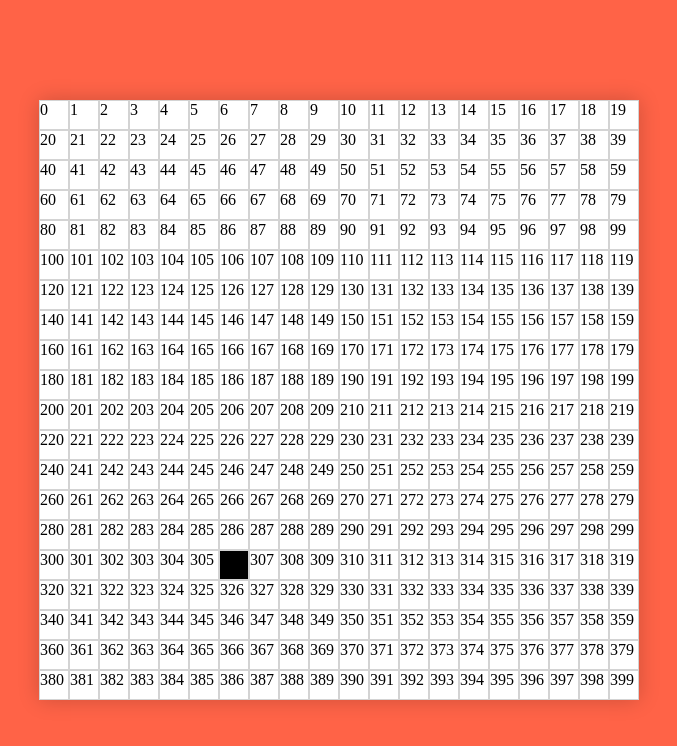
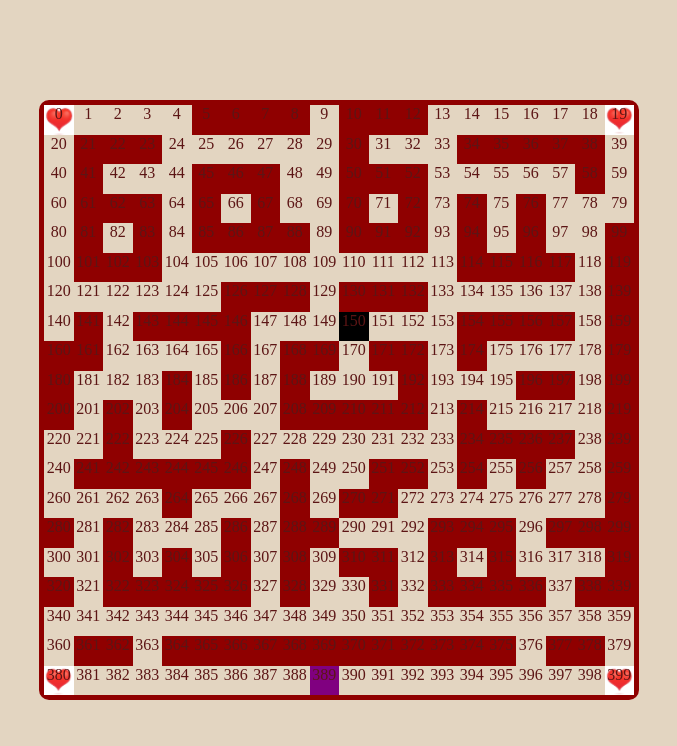
Before and after one commit to VaniaTominc/GA---Project-01, a plain HTML site: page index.html in a window 1280 px wide. Shown: the whole page, without its empty margins (301-978 px from the left). Drawn offline with Linux system fonts and the light colour scheme.

Commit message:
Progress so slow

```diff
--- a/scripts/app.js
+++ b/scripts/app.js
@@ -7,12 +7,37 @@ function init() {
   const cellCount = width * width
   const cells = []
 
-  const matrushkaStartingPosition = 0
-  let currentMatrushkaPosition = 0
+  const aMazeing = [
+    4, 3, 3, 3, 3, 2, 2, 2, 2, 3, 2, 2, 2, 3, 3, 3, 3, 3, 3, 4,
+    3, 2, 2, 2, 3, 3, 3, 3, 3, 3, 2, 3, 3, 3, 2, 2, 2, 2, 2, 3,
+    3, 2, 3, 3, 3, 2, 2, 2, 3, 3, 2, 2, 2, 3, 3, 3, 3, 3, 2, 3,
+    3, 2, 2, 2, 3, 2, 5, 2, 3, 3, 2, 5, 2, 3, 2, 3, 2, 3, 3, 3,
+    3, 2, 5, 2, 3, 2, 2, 2, 2, 3, 2, 2, 2, 3, 2, 3, 2, 3, 3, 2,
+    3, 2, 2, 2, 3, 3, 3, 3, 3, 3, 3, 3, 3, 3, 2, 2, 2, 2, 3, 2,
+    3, 3, 3, 3, 3, 3, 2, 2, 2, 3, 2, 2, 2, 3, 3, 3, 3, 3, 3, 2,
+    3, 2, 3, 2, 2, 2, 2, 3, 3, 3, 1, 3, 3, 3, 2, 2, 2, 2, 3, 2,
+    2, 2, 3, 3, 3, 3, 2, 3, 2, 2, 6, 2, 2, 3, 2, 3, 3, 3, 3, 2,
+    2, 3, 3, 3, 2, 3, 2, 3, 2, 6, 6, 6, 2, 3, 3, 3, 2, 2, 3, 2,
+    2, 3, 2, 3, 2, 3, 3, 3, 2, 2, 2, 2, 2, 3, 2, 3, 3, 3, 3, 2,
+    3, 3, 2, 3, 3, 3, 2, 3, 3, 3, 3, 3, 3, 3, 2, 2, 2, 2, 3, 2,
+    3, 2, 2, 2, 2, 2, 2, 3, 2, 3, 3, 2, 2, 3, 2, 3, 2, 3, 3, 2,
+    3, 3, 3, 3, 2, 3, 3, 3, 2, 3, 2, 2, 3, 3, 3, 3, 3, 3, 3, 2,
+    2, 3, 2, 3, 3, 3, 2, 3, 2, 2, 3, 3, 3, 2, 2, 2, 3, 2, 2, 2,
+    3, 3, 2, 3, 2, 3, 2, 3, 2, 3, 2, 2, 3, 2, 5, 2, 3, 3, 3, 2,
+    2, 3, 2, 2, 2, 2, 2, 3, 2, 3, 3, 2, 3, 2, 2, 2, 2, 3, 2, 2,
+    3, 3, 3, 3, 3, 3, 3, 3, 3, 3, 3, 3, 3, 3, 3, 3, 3, 3, 3, 3,
+    3, 2, 2, 3, 2, 2, 2, 2, 2, 2, 2, 2, 2, 2, 2, 2, 3, 2, 2, 3,
+    4, 3, 3, 3, 3, 3, 3, 3, 3, 0, 3, 3, 3, 3, 3, 3, 3, 3, 3, 4
+  ]
+
+  // console.log(aMazeing.length)
+
+  const matrushkaStartingPosition = 389
+  let currentMatrushkaPosition = 389
   const matrushkaClass = 'matrushka'
 
-  const enemyStartingPosition = 0
-  let currentEnemyPosition = 0
+  const enemyStartingPosition = 150
+  let currentEnemyPosition = 150
   // console.log(currentEnemyPosition)
   const enemyClass = 'enemy'
 
@@ -23,11 +48,20 @@ function init() {
       // console.log('cell >', cell)
       maze.appendChild(cell)                            // Appending a cell as a child to the main div with the class of 'grid'
       cells.push(cell)
+
+      addObstacle(i)
+      // addLittleBabushka(i)
+      addBigBabushka(i)
     }
+
+    // addMatrushka(currentMatrushkaPosition)
+    addEnemy(currentEnemyPosition)
+
     console.log('cells >', cells)
-    currentEnemyPosition = Math.floor(Math.random() * cells.length)
-    console.log('Current number >', currentEnemyPosition)
-    addEnemy(currentEnemyPosition)
+    // currentEnemyPosition = Math.floor(Math.random() * cells.length)
+    // console.log('Current number >', currentEnemyPosition)
+    // enemyMovement()
+    handleKeyUp(event)
 
     // addMatrushka(matrushkaStartingPosition)
     // enemyMovement()
@@ -52,96 +86,159 @@ function init() {
     // console.log('Random >>', random)
     // ! random direction movement
     // updating currentEnemyPosition with a random I've got
+    currentEnemyPosition = enemyStartingPosition
     currentEnemyPosition += random
-    // if (currentEnemyPosition % width !== width - 1) {
-    //   currentEnemyPosition++
-    //   console.log('right')
-    //   console.log('currentEnemyPosition >', currentEnemyPosition)
-    // }
-    // if (currentEnemyPosition % width !== 0) {
-    //   currentEnemyPosition--
-    //   console.log('left')
-    //   console.log('currentEnemyPosition >', currentEnemyPosition)
-    // }
-    if (currentEnemyPosition >= width - 1) {
+    if (currentEnemyPosition % width !== width - 1) {                 // ! RIGHT MOVE
+      currentEnemyPosition++
+      console.log('right')
+      console.log('currentEnemyPosition >', currentEnemyPosition)
+    }
+    if (currentEnemyPosition % width !== 0) {                       // ! LEFT MOVE
+      currentEnemyPosition--
+      console.log('left')
+      console.log('currentEnemyPosition >', currentEnemyPosition)
+    }
+    if (currentEnemyPosition - width >= 0) {                   // ! UP MOVE
       currentEnemyPosition -= width
       console.log('up')
       console.log('currentEnemyPosition >', currentEnemyPosition)
     }
-    // if (currentEnemyPosition + width <= width * width - 1) {
-    //   currentEnemyPosition += width
-    //   console.log('down')
-    //   console.log('currentEnemyPosition >', currentEnemyPosition)
-    // }
+    if (currentEnemyPosition + width <= width * width - 1) {   // ! DOWN
+      currentEnemyPosition += width
+      console.log('down')
+      console.log('currentEnemyPosition >', currentEnemyPosition)
+    }
     addEnemy(currentEnemyPosition)
   }
+
+
 
   const movement = setInterval(() => {
     enemyMovement()
   }, 1000)
   clearTimeout(movement)
 
-  // function handleKeyUp(event) {
-  //   console.log('position before key', currentEnemyPosition)
-  //   removeEnemy(currentEnemyPosition)
 
-    // const key = event.keyCode
-    // if (key === 39 && currentEnemyPosition % width !== width - 1) {
-    //   console.log('RIGHT')
-    //   currentEnemyPosition++
-    // } else if (key === 37 && currentEnemyPosition % width !== 0) {
-    //   console.log('LEFT')
-    //   currentEnemyPosition--
-    // } else if (key === 38 && currentEnemyPosition >= width) {
-    //   console.log('UP')
-    //   currentEnemyPosition -= width
-    // } else if (key === 40 && currentEnemyPosition + width <= width * width - 1) {
-    //   console.log('DOWN')
-    //   currentEnemyPosition += width
-    // } else {
-    //   console.log('INVALID KEY')
-    // }
-
-    // addEnemy(currentEnemyPosition)
-  // }
 
   // ! MATRUSHKA
 
-  // function addMatrushka(position) {
-  //   cells[position].classList.add(matrushkaClass)
-  // }
+  function addMatrushka(position) {
+    cells[position].classList.add(matrushkaClass)
+  }
 
-  // function removeMatrushka(position) {
-  //   cells[position].classList.remove(matrushkaClass)
+  function removeMatrushka(position) {
+    cells[position].classList.remove(matrushkaClass)
+  }
+
+
+  function handleKeyUp(event) {
+    console.log('position before key', currentMatrushkaPosition)
+    const key = event.keyCode
+    removeMatrushka(currentMatrushkaPosition)
+
+    if (key === 39) {                 // ! We are going right
+      console.log('RIGHT')
+      // We know that currentMatrushka doesn't have 'obstacle', but what about the next place, therefore we need to look into the future + 1
+      // But if the future doesn't have na obstacle, than we continue with our journey.
+      if (cells[currentMatrushkaPosition + 1].classList.contains('obstacle')) {
+        currentMatrushkaPosition += 0
+      } else if (currentMatrushkaPosition % width !== width - 1) {
+        currentMatrushkaPosition++
+      }
+      // removeLittleBabushka()
+    } else if (key === 37 && currentMatrushkaPosition % width !== 0) {
+      console.log('LEFT')
+      currentMatrushkaPosition--
+      // removeLittleBabushka()
+    } else if (key === 38 && currentMatrushkaPosition >= width) {
+      console.log('UP')
+      currentMatrushkaPosition -= width
+      // removeLittleBabushka()
+    } else if (key === 40 && currentMatrushkaPosition + width <= width * width - 1) {
+      console.log('DOWN')
+      currentMatrushkaPosition += width
+      // removeLittleBabushka()
+    } else {
+      console.log('INVALID KEY')
+    }
+
+    addMatrushka(currentMatrushkaPosition)
+  }
+
+  // ! ADDING AND REMOVING ELEMENTS TO GRID
+
+  // I somehow need to find a way how to connect array aMazing with CSS and HTML. Maybe with for loop? And then compare if value is inside
+  // Checking if one value appears inside
+  // for (let i = 0; i < cells.length; i++) {
+  //   if (i === 2) {
+       //console.log('2 = true')
+  //   } else if (i === 3) {
+       // console.log('3 = true')
+  //   } else if (i === 4) {
+       // console.log('4 = true')
+  //   } else if (i === 5) {
+       // console.log('5 = true')
+  //   } else if (i === 6) {
+       // console.log('6 = true')
+  //   }
   // }
 
 
-  // function handleKeyUp(event) {
-  //   console.log('position before key', currentMatrushkaPosition)
-  //   const key = event.keyCode
-  //   removeMatrushka(currentMatrushkaPosition)
 
-  //   if (key === 39 && currentMatrushkaPosition % width !== width - 1) {
-  //     console.log('RIGHT')
-  //     currentMatrushkaPosition++
-  //   } else if (key === 37 && currentMatrushkaPosition % width !== 0) {
-  //     console.log('LEFT')
-  //     currentMatrushkaPosition--
-  //   } else if (key === 38 && currentMatrushkaPosition >= width) {
-  //     console.log('UP')
-  //     currentMatrushkaPosition -= width
-  //   } else if (key === 40 && currentMatrushkaPosition + width <= width * width - 1) {
-  //     console.log('DOWN')
-  //     currentMatrushkaPosition += width
-  //   } else {
-  //     console.log('INVALID KEY')
-  //   }
+  // ? Checking for all cases of number 2
+  // const obstacles = []
+  // const element = 2
+  // let idx = aMazeing.indexOf(element)
+  // while (idx !== -1) {
+  //   obstacles.push(idx)
+  //   idx = aMazeing.indexOf(element, idx + 1)
+  // }
+  // console.log(obstacles)
 
-  //   addMatrushka(currentMatrushkaPosition)
+
+  // ! Adding obstacles
+  function addObstacle(index) {
+    if (aMazeing[index] === 2) {
+      cells[index].classList.add('obstacle')
+    }
+  }
+
+  // ! Adding little Babushka, for now just some random coind
+  function addLittleBabushka(index) {
+    if (aMazeing[index] === 3) {
+      cells[index].classList.add('points')
+    }
+  }
+
+
+
+  // // ! Remove little Babushka
+
+  function removeLittleBabushka(index) {
+    if (aMazeing[index] === 3 && currentMatrushkaPosition) {
+      cells[index].classList.remove('points')
+    }
+  }
+
+  console.log('vanja', cells)
+  // function removeCat(position) {
+  //   cells[position].classList.remove(catClass)
   // }
 
+  // ! Adding big Babushka, not yet properly styled
+  function addBigBabushka(index) {
+    if (aMazeing[index] === 4) {
+      cells[index].classList.add('bigPoints')
+    }
+  }
+
+
+
+
+
+
   // ! Event listener for keyboard keys.
-  // document.addEventListener('keyup', handleKeyUp)
+  document.addEventListener('keyup', handleKeyUp)
 
   // createGrid(matrushkaStartingPosition)
   // createGrid(enemyStartingPosition)
--- a/styles/main.css
+++ b/styles/main.css
@@ -5,7 +5,7 @@
 body {
   height: 100vh;
   margin: 0;
-  background-color: tomato;
+  background-color: #e3d5c1;
 }
 
 main {
@@ -23,23 +23,23 @@ main {
 }
 
 .maze {
-  background-color: white;
-  color: black
   align-items: center;
-  box-shadow: 0 0 20px 0 rgba(0, 0, 0, 0.2);
   display: flex;
   flex-wrap: wrap;
   height: 100%;
   justify-content: center;
   height: 600px;
   width: 600px;
+  border: 5px solid #8f0000;
+  border-radius: 10px;
 }
 
 .maze div {
-  border: 1px solid lightgrey;
   flex-grow: 1;
   height: 5%;
   width: 5%;
+  color: rgb(92, 21, 21);
+  text-align: center;
 }
 
 .desno {
@@ -55,3 +55,22 @@ main {
 .maze div.enemy {
   background-color: black;
 }
+
+.maze div.obstacle {
+  background-color: #8f0000;
+}
+
+.maze div.points {
+  /* background-image: url('../images/coin.gif');
+  background-size: contain; */
+  background: yellow;
+}
+
+.maze div.bigPoints {
+  background-image: url('../images/heart\ \(1\).gif');
+  background-size: contain;
+}
+
+
+// 3 - Little Babushka aka Food
+  // 4 - Extra big Babushka aka Big Food
```
Also changed, not shown: heart.gif (added), images/coin.gif (added), images/heart (1).gif (added).
